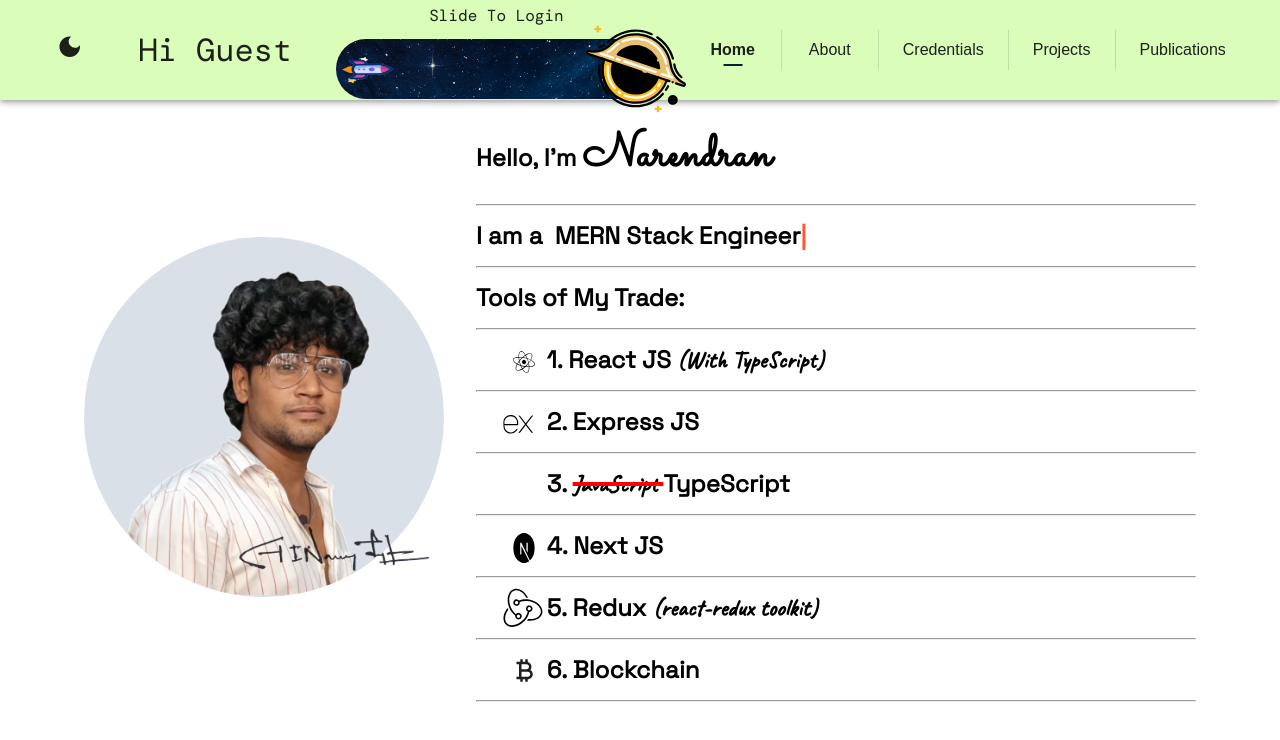
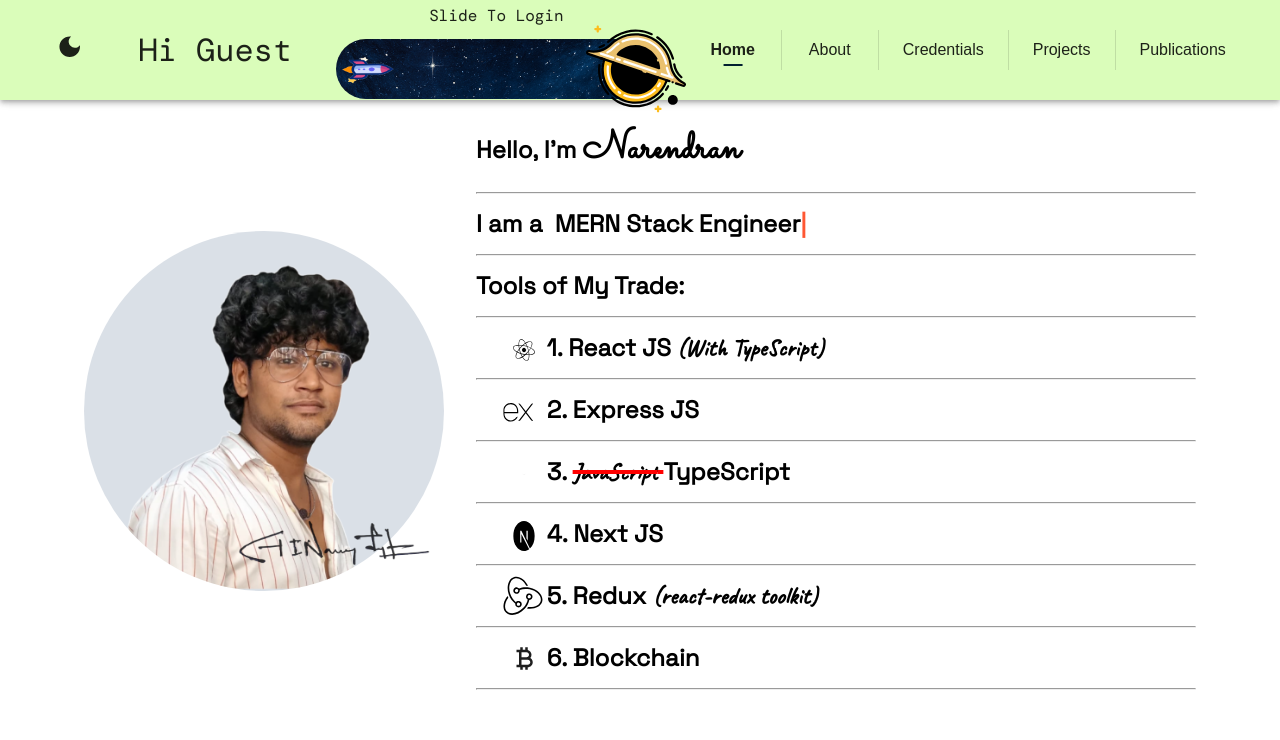
Before and after one commit to YashNarK/my-next-portfolio, a Next.js app: page / in a window 1280 px wide. Shown: the top 740 px of the page. Built offline with nearby package versions, Linux system fonts and the light colour scheme.

Commit message:
looping through font styles in name

```diff
--- a/src/components/Banner.tsx
+++ b/src/components/Banner.tsx
@@ -9,7 +9,7 @@ import {
   TypographyVariant,
 } from "@mui/material";
 import Stack from "@mui/material/Stack";
-import React, { ReactNode } from "react";
+import React, { ReactNode, useEffect, useState } from "react";
 import ImageIntro from "./ImageIntro";
 import InfinityTypingText from "./InfinityTypingText";
 import { OverridableStringUnion } from "@mui/types";
@@ -84,9 +84,33 @@ const CodeLikeTypography = ({
     </Typography>
   );
 };
-
+type variantType =
+  | "playful"
+  | "handWritten"
+  | "caligraphy"
+  | "codeLike"
+  | "professional";
 const Banner = () => {
   const mode = useAppSelector((state) => state.theme.mode);
+  const { textColor } = getTheme();
+  const [nameVariant, setNameVariant] = useState<variantType>("codeLike");
+  const [variantIndex, setVariantIndex] = useState<number>(0);
+  const variantList: variantType[] = [
+    "playful",
+    "professional",
+    "handWritten",
+    "caligraphy",
+    "codeLike",
+  ];
+  useEffect(() => {
+    const nextVariant = async () => {
+      await setTimeout(() => {
+        setVariantIndex((prev) => (prev + 1) % variantList.length);
+        setNameVariant(variantList[variantIndex as number]);
+      }, 3000);
+    };
+    nextVariant();
+  }, [variantIndex, nameVariant]);
   return (
     <Stack
       justifyContent={"center"}
@@ -105,9 +129,11 @@ const Banner = () => {
         <CodeLikeTypography>
           Hello, I'm{" "}
           <Typography
-            variant="playful"
+            variant={nameVariant}
+            color={textColor}
             sx={{
-              fontSize: { xs: "2rem", sm: "3rem" },
+              fontSize: { xs: "1.5rem", sm: "2.5rem" },
+              fontWeight: "bold",
             }}
           >
             Narendran
```
